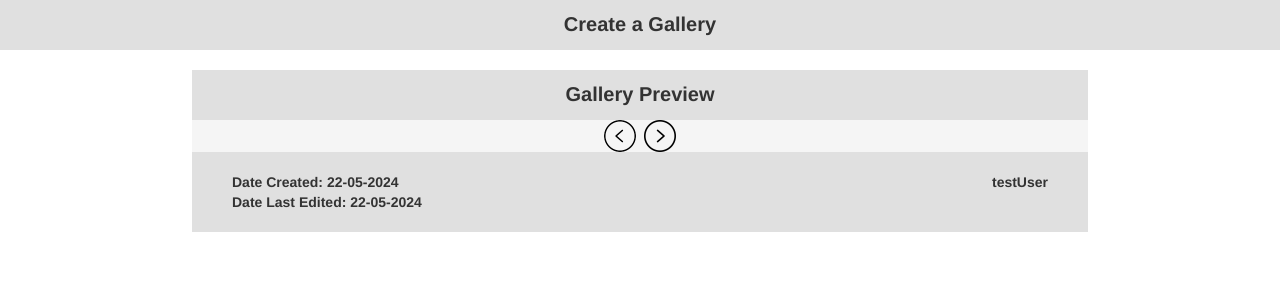
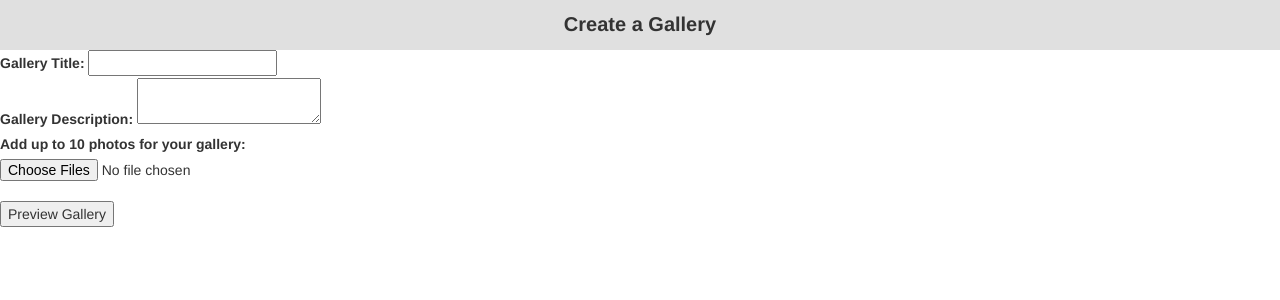
Before and after one commit to meghardie/GalleryWebsite, a Flask app: page /addGallery in a window 1280 px wide. Shown: the part 52-352 px from the top of the page. Run offline with Flask 3, Linux system fonts and the light colour scheme; a user stored in the database is signed in; some libraries are stand-ins or nearby versions.

Commit message:
added form to upload files

```diff
--- a/app/app.py
+++ b/app/app.py
@@ -1,15 +1,18 @@
 from flask import Flask, render_template, url_for, session, redirect, request
+from flask_bootstrap import Bootstrap
+from flask_session import Session
 from flask_wtf import FlaskForm
-from wtforms import StringField, SubmitField, HiddenField, PasswordField
-from wtforms.validators import ValidationError, DataRequired
+from flask_wtf.file import FileAllowed
+from wtforms import StringField, SubmitField, HiddenField, PasswordField, TextAreaField, MultipleFileField
+from wtforms.validators import ValidationError, DataRequired, Length
 from flask_sqlalchemy import SQLAlchemy
 from sqlalchemy import update
-from flask_bootstrap import Bootstrap
 from flask_login import LoginManager, UserMixin, login_user, logout_user, login_required
-from flask_session import Session
 from werkzeug.security import generate_password_hash, check_password_hash
+from werkzeug.datastructures import FileStorage
+from werkzeug.utils import secure_filename
 from functools import wraps
-import datetime
+import datetime, base64
 
 app = Flask(__name__)
 app.config['SECRET_KEY'] = 'my website password'
@@ -200,6 +203,12 @@ class settingsForm(FlaskForm):
     password2 = PasswordField("Confirm your new password: ", validators = [updatePasswordCheck])
     submit = SubmitField("Update details")
 
+class createGalleryForm(FlaskForm):
+    title = StringField('Gallery Title: ', validators=[containsData, Length(max=100)])
+    description = TextAreaField('Gallery Description: ', validators=[containsData])
+    photos = MultipleFileField('Add up to 10 photos for your gallery: ', validators=[DataRequired(), FileAllowed(['jpg', 'jpeg', 'png', 'gif'], 'Images only!'), Length(max=10, message="You can upload a maximum of 10 photos.")])
+    submit = SubmitField("Preview Gallery")
+
 @app.route("/")
 def homePage():
     return render_template('index.html', galleries = galleries, photos = photos, users = users, loggedIn = isLoggedIn(), username = getCurrentUsername())
@@ -256,13 +265,28 @@ def register():
     else:
         return render_template('register.html', form = form, invalidEmail = False)
 
-@app.route("/addGallery")
+@app.route("/addGallery", methods = ['GET', 'POST'])
 def addGallery():
+    createGalleryform = createGalleryForm()
     if isLoggedIn():
         username = getCurrentUsername()
     else:
         username = None
-    return render_template("addGallery.html", loggedIn = isLoggedIn(), currentDate = datetime.date.today(), username = username)
+    if createGalleryform.validate_on_submit():
+        print("Valid form")
+        title = createGalleryform.title.data
+        description = createGalleryform.description.data
+        data = request.files.getlist('photos')
+        images = []
+        for photo in data:
+            print("in for loop")
+            if isinstance(photo, FileStorage):
+                content = base64.b64encode(photo.read()).decode('utf-8')
+                images.append({"filename": secure_filename(photo.filename), "content": content, "contentType": photo.content_type})
+        return render_template("galleryPreview.html", images = images)
+    else:
+        print("Invalid form")
+        return render_template("addGallery.html", loggedIn = isLoggedIn(), currentDate = datetime.date.today(), username = username, form = createGalleryform, images = [])
 
 @app.route("/accountSettings", methods = ['GET', 'POST'])
 def settings():
--- a/app/templates/addGallery.html
+++ b/app/templates/addGallery.html
@@ -16,47 +16,12 @@
     <div class = "pageTitle">
         Create a Gallery
     </div>
-    {% set dateCreated = currentDate %}
-    {% set dateLastEdited = currentDate %}
-    {% set title = "" %}
-    {% set description = "" %}
-    {% set photos = [] %}
-    {% set numPhotos = 0 %}
-    <div id = galleryPreview>
-        <div class = "pageTitle" >Gallery Preview<br></div>
-        <div class = "images">
-            <img src = "{{ url_for('static', filename = 'leftArrow.png') }}" class = "leftArrow" onclick = "nextPhoto(-1)">
-            <img src = "{{photos[0]}}" style = "height: 500px" id = "photo">
-            <img src = "{{ url_for('static', filename = 'rightArrow.png') }}" class = "rightArrow" onclick = "nextPhoto(1)">
-        </div>
-        <div class = "galleryDetails">
-            <div class = "galleryDates">
-                Date Created: {{dateCreated.strftime('%d-%m-%Y')}}<br>
-                Date Last Edited: {{dateLastEdited.strftime('%d-%m-%Y')}}
-            </div>
-            <div class = "galleryUser">{{username}}</div>
-            <div class = "galleryDescription">
-                {{description}}
-            </div>
-        </div>
+    <form id = "addGalleryForm" method = "post" enctype="multipart/form-data">
+        {{ form.csrf_token }}
+        {{form.title.label}} {{form.title}}<br>
+        {{form.description.label}} {{form.description}}<br>
+        {{form.photos.label}} {{form.photos}}<br>
+        {{form.submit}}
     </div>
     {% endif %}
-
-    <script>
-        photoNum = 0
-        photos = []
-
-        function nextPhoto(change){
-            console.log("Changing photo")
-            photoNum = (photoNum + change) % parseInt("{{numPhotos}}")
-            console.log(photoNum)
-            key = photoNum.toString()
-            console.log(key)
-            console.log(photos[key])
-            document.getElementById("photo").src = photos[key]
-        }
-
-        console.log(photoNum)
-        console.log(photos)
-    </script>
 {% endblock %}
```
Also changed, not shown: app/templates/galleryPreview.html (added, +54 -0 lines), app/instance/data.sqlite3.
